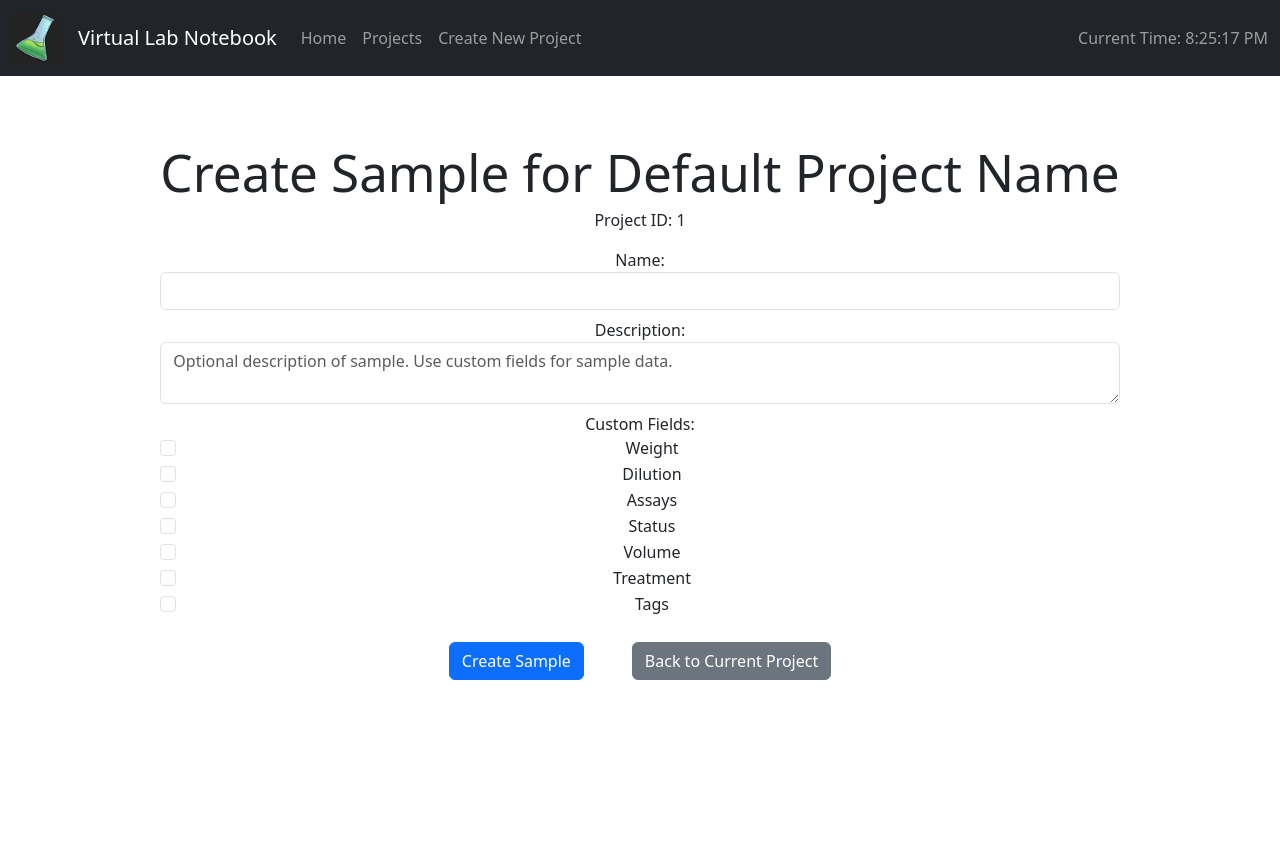
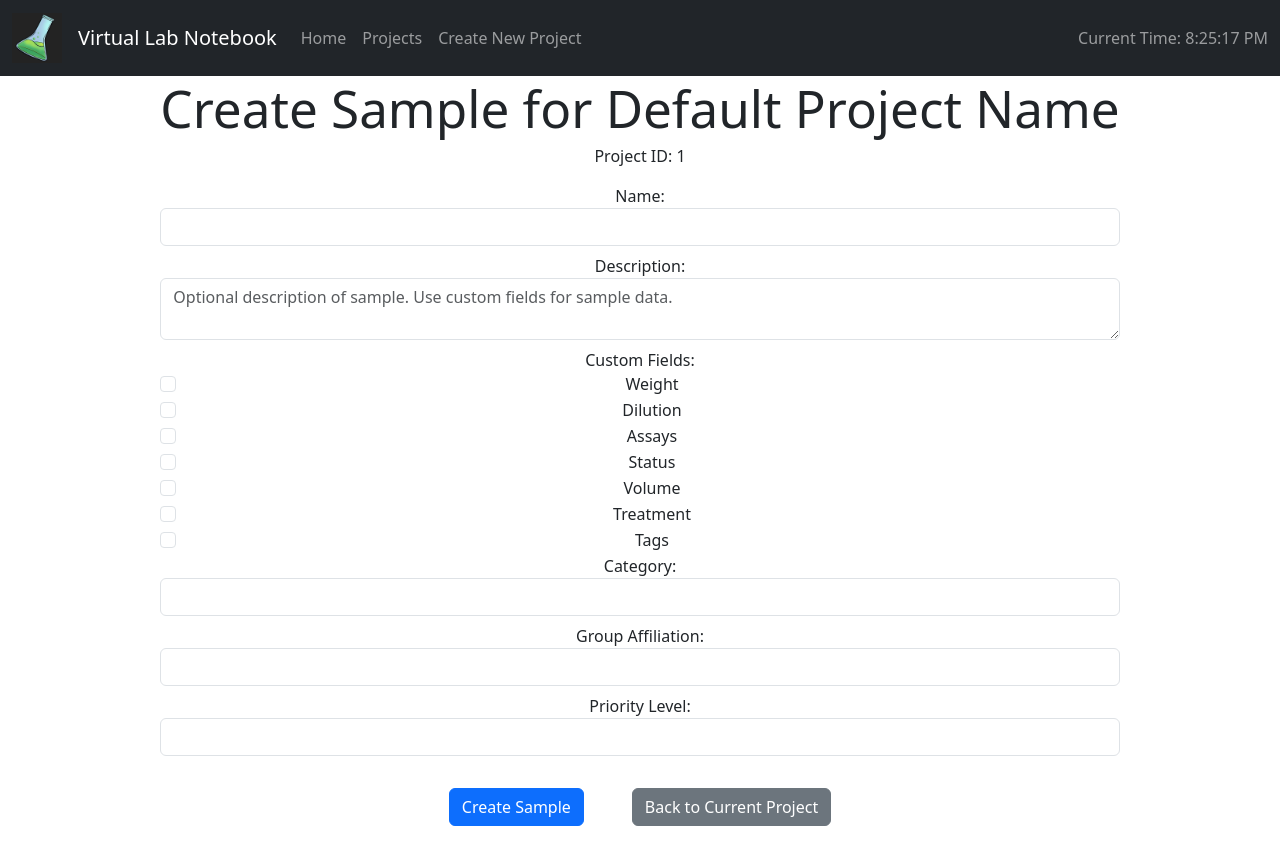
Before and after one commit to joedunlap/ReactVLNFE, a React (Vite) app in the folder VirtualLabNotebookFE/: page /projects/1/create-sample in a window 1280 px wide. Shown: the top 864 px of the page. Before the commit the page ends 800 px from the top, so only its background shows below. Built offline with nearby package versions, Linux system fonts and the light colour scheme.

Commit message:
working on adding new properties to create sample component and project details

```diff
--- a/VirtualLabNotebookFE/src/components/projectComponents/projectdetail.tsx
+++ b/VirtualLabNotebookFE/src/components/projectComponents/projectdetail.tsx
@@ -17,6 +17,9 @@ interface Project {
   name: string;
   description: string;
   createdAt: string;
+  category: string;
+  groupAffiliation: string;
+  priorityLevel: string;
 }
 
 interface Sample {
@@ -80,11 +83,14 @@ const ProjectDetail: React.FC = () => {
           <h2>{project.name}</h2>
           <p>{project.description}</p>
           <p><strong>Created At:</strong> {new Date(project.createdAt).toLocaleDateString()}</p>
+          <p><strong>Category:</strong> {project.category}</p>
+          <p><strong>Group Affiliation:</strong> {project.groupAffiliation}</p>
+          <p><strong>Priority Level:</strong> {project.priorityLevel}</p>
 
           <h3>Samples</h3>
           {samples.length > 0 ? (
-            <table className="table table-striped">
-              <thead>
+            <table id="projectTable" className="table table-striped">
+              <thead className="tableHead">
                 <tr>
                   <th>ID</th>
                   <th>Name</th>
@@ -121,7 +127,13 @@ const ProjectDetail: React.FC = () => {
           <ExportToCSVButton project={project} samples={samples} />
           <Link
             to={`/projects/${id}/create-sample`}
-            state={{ projectName: project.name, projectId: project.id }}
+            state={{
+              projectName: project.name,
+              projectId: project.id,
+              category: project.category,
+              groupAffiliation: project.groupAffiliation,
+              priorityLevel: project.priorityLevel
+            }}
             className="btn btn-primary m-4"
           >
             Create Sample
--- a/VirtualLabNotebookFE/src/components/sampleComponents/createsampleform.tsx
+++ b/VirtualLabNotebookFE/src/components/sampleComponents/createsampleform.tsx
@@ -9,6 +9,9 @@ interface SampleData {
   name: string;
   description: string;
   customFields: { [key: string]: string };
+  category: string;
+  groupAffiliation: string;
+  priorityLevel: string;
 }
 
 interface CreatedSample extends SampleData {
@@ -20,13 +23,25 @@ const CreateSample: React.FC = () => {
   const location = useLocation();
   const { id: projectId } = useParams<{ id: string }>();
 
-  const state = location.state as { projectName?: string } || {};
+  const state = location.state as {
+    projectName?: string;
+    category?: string;
+    groupAffiliation?: string;
+    priorityLevel?: string;
+  } || {};
+
   const projectName = state.projectName || 'Default Project Name';
+  const category = state.category || '';
+  const groupAffiliation = state.groupAffiliation || '';
+  const priorityLevel = state.priorityLevel || '';
 
   const [sampleData, setSampleData] = useState<SampleData>({
     name: '',
     description: '',
-    customFields: {}
+    customFields: {},
+    category,
+    groupAffiliation,
+    priorityLevel
   });
 
   const [resetFields, setResetFields] = useState(false);
@@ -74,7 +89,10 @@ const CreateSample: React.FC = () => {
       setSampleData({
         name: '',
         description: '',
-        customFields: {}
+        customFields: {},
+        category,
+        groupAffiliation,
+        priorityLevel
       });
       setResetFields(true);
     } catch (err) {
@@ -115,6 +133,36 @@ const CreateSample: React.FC = () => {
           />
         </div>
         <FieldSelector onChange={handleCustomFieldChange} reset={resetFields} onResetComplete={handleResetComplete} />
+        <div>
+          <label>Category:</label>
+          <input
+            className="form-control mb-2"
+            type="text"
+            name="category"
+            value={sampleData.category}
+            readOnly
+          />
+        </div>
+        <div>
+          <label>Group Affiliation:</label>
+          <input
+            className="form-control mb-2"
+            type="text"
+            name="groupAffiliation"
+            value={sampleData.groupAffiliation}
+            readOnly
+          />
+        </div>
+        <div>
+          <label>Priority Level:</label>
+          <input
+            className="form-control mb-2"
+            type="text"
+            name="priorityLevel"
+            value={sampleData.priorityLevel}
+            readOnly
+          />
+        </div>
         <button className="btn btn-primary m-4" type="submit">Create Sample</button>
         <Link to={`/projects/${projectId}`} className="btn btn-secondary m-4">
           Back to Current Project
```
